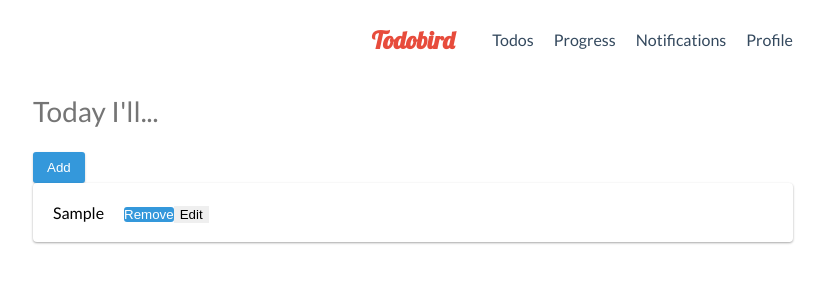
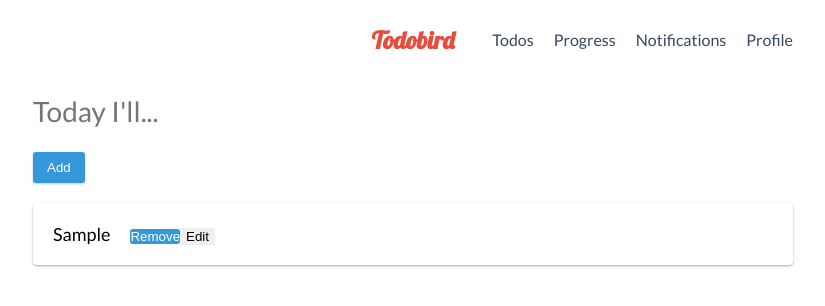
Before and after one commit to JasonProcka/redux-lesson, a React (Create React App) app: page / in a window 1280 px wide. Both pictures are taken after typing "Sample" into the empty fields and a click on the button "Add". Shown: the top 306 px of the page, without its empty margins (227-1052 px from the left). Built offline with nearby package versions, Linux system fonts and the light colour scheme.

Commit message:
fixed todo list margin and font size

```diff
--- a/src/components/Todo.js
+++ b/src/components/Todo.js
@@ -13,6 +13,7 @@ const TodoWrapper = styled.div`
 const Todo = styled.div`
 	padding: 20px;
 	display: inline-block;
+	font-size: 18px;
 `;
 
 const RemoveTodo = styled.button`
@@ -30,7 +31,8 @@ const EditTodo = styled.button`
 const EditingTodo = styled.input`
 	width: 100%;
 	border: 0;
-	padding: 10px 14px;
+	padding: 20px;
+	font-size: 18px;
 `
 
 class TodoComponent extends Component {
--- a/src/containers/TodoList.js
+++ b/src/containers/TodoList.js
@@ -17,7 +17,7 @@ class TodoList extends Component {
 	render() {
 		return (
 			<div>
-				<ul style={{ margin: 0, padding: 0 }}>
+				<ul style={{ margin: 0, marginTop: 20, padding: 0 }}>
 					{this.props.todos
 						.map(todo => (
 							<li key={todo.key} style={{ marginBottom: 15, listStyle: "none" }}>
```
